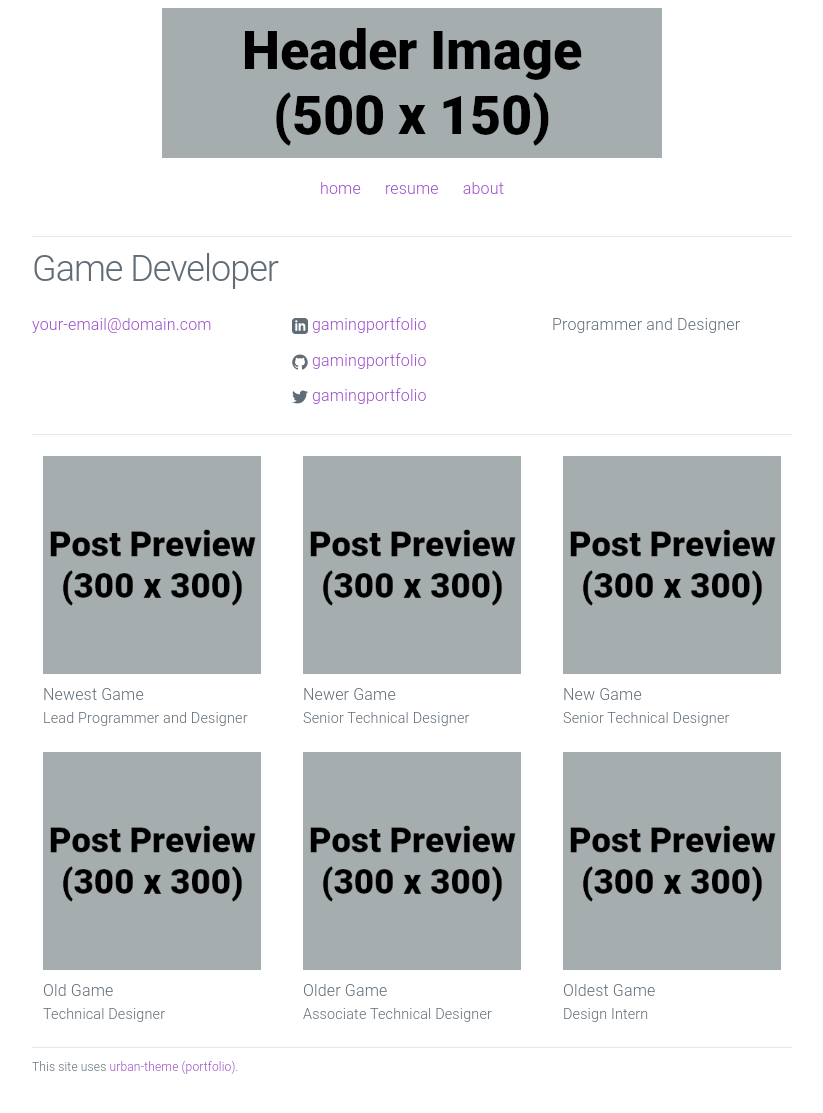
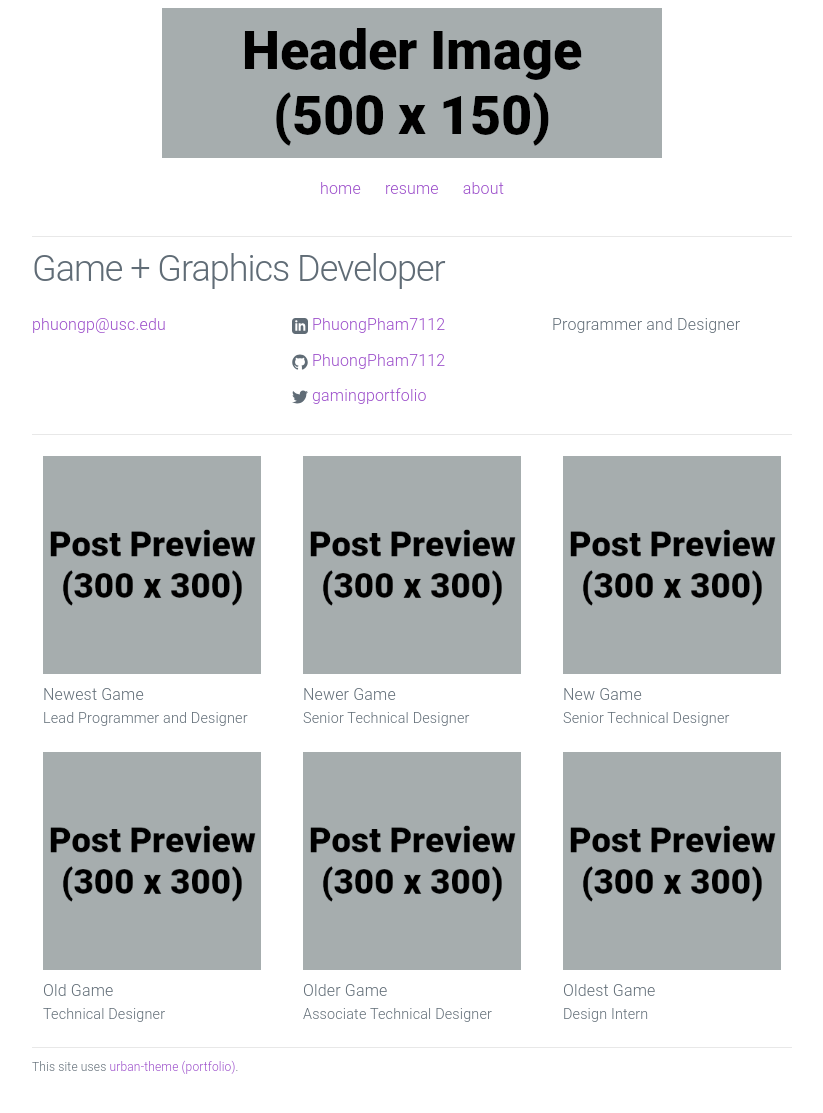
Before and after one commit to PhuongPham7112/PhuongPham7112.github.io, a Jekyll site: the page built from index.html, in a window 1280 px wide. Shown: the whole page, without its empty margins (228-1051 px from the left). Built offline with Jekyll 4.4.1, drawn with Linux system fonts in a browser that asks for light colours.

Commit message:
Update _config.yml

```diff
--- a/_config.yml
+++ b/_config.yml
@@ -1,11 +1,11 @@
 # Site settings
-title: Game Developer
-email: your-email@domain.com
+title: Game + Graphics Developer
+email: phuongp@usc.edu
 description: > # keep this and put description below
   Programmer and Designer
 url: "https://yourdomain.com" # the base hostname & protocol for your site
 linkedin_url: "https://www.linkedin.com/in/gamingportfolio"
-github_username: gamingportfolio
+github_username: PhuongPham7112
 twitter_username: gamingportfolio
 footer_text: "This site uses <a href='https://github.com/gamingportfolio/urban-theme-portfolio'>urban-theme (portfolio)</a>."
 
```
